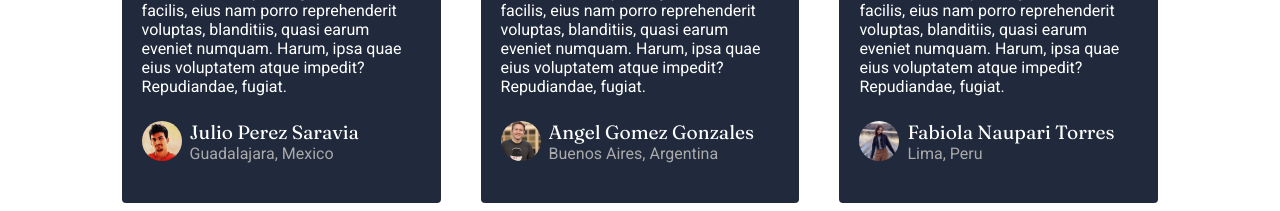
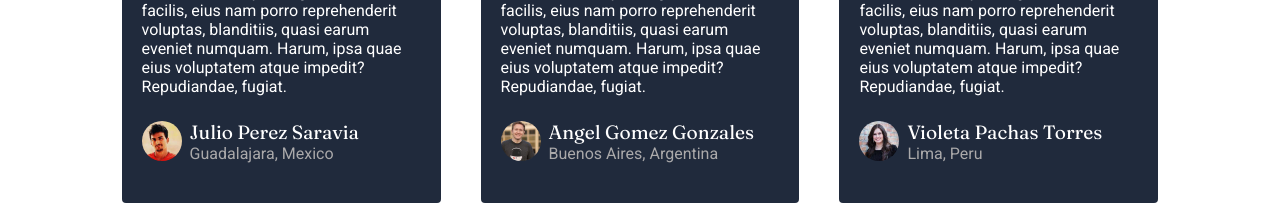
Before and after one commit to marcesp1502/TurismoChincha.github.io, a plain HTML site: page index.html in a window 1280 px wide. Shown: the part 5460-5671 px from the top of the page. Drawn offline with Linux system fonts and the light colour scheme.

Commit message:
Update index.html

```diff
--- a/index.html
+++ b/index.html
@@ -260,11 +260,11 @@
 
                     <div class="card__profile">
                         <figure class="card__picture">
-                            <img src="images/Captura6.PNG" alt="" class="card__img">
+                            <img src="images/profile-3.jpg" alt="" class="card__img">
                         </figure>
 
                         <div class="card__info">
-                            <h3 class="card__name">Fabiola Naupari Torres</h3>
+                            <h3 class="card__name">Violeta Pachas Torres</h3>
                             <p class="card__place">Lima, Peru</p>
                         </div>
                     </div>
```
